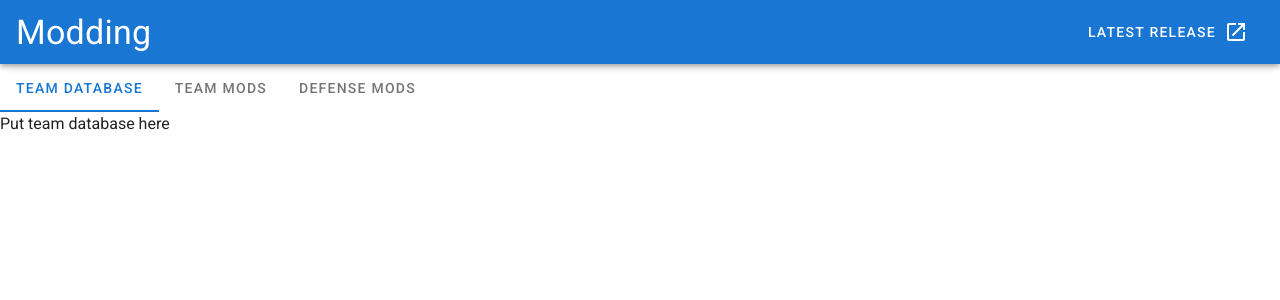
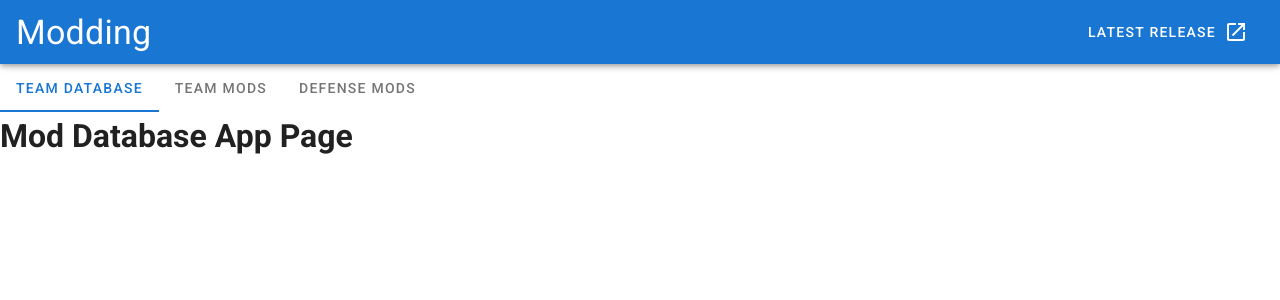
Before and after one commit to Loreck-SWGOH/Squads, a Vue app in the folder frontend/: page / in a window 1280 px wide. Shown: the top 300 px of the page. Built offline with nearby package versions, Linux system fonts and the light colour scheme.

Commit message:
Add Vue files for each tab.

```diff
--- /dev/null
+++ b/frontend/src/components/DefModApp.vue
@@ -0,0 +1,9 @@
+<template>
+    <h1> Defense Modding App Page </h1>
+</template>
+
+<script>
+export default {
+
+}
+</script>
--- /dev/null
+++ b/frontend/src/components/ModDBApp.vue
@@ -0,0 +1,9 @@
+<template>
+    <h1> Mod Database App Page </h1>
+</template>
+
+<script>
+export default {
+
+}
+</script>
--- a/frontend/src/components/Navbar.vue
+++ b/frontend/src/components/Navbar.vue
@@ -1,19 +1,30 @@
 <template>
     <v-tabs>
         <v-tab ripple> Team Database </v-tab>
-        <v-tab-item> Put team database here </v-tab-item>
+        <v-tab-item> <ModDBApp /> </v-tab-item>
 
         <v-tab ripple> Team Mods </v-tab>
-        <v-tab-item> Put team mods application here </v-tab-item>
+        <v-tab-item> <TeamModApp /> </v-tab-item>
 
         <v-tab ripple> Defense Mods </v-tab>
-        <v-tab-item> Put defense mods application here </v-tab-item>
+        <v-tab-item> <DefModApp /> </v-tab-item>
     </v-tabs>
 
 </template>
 
 <script>
+  import ModDBApp from '@/components/ModDBApp'
+  import TeamModApp from '@/components/TeamModApp'
+  import DefModApp from '@/components/DefModApp'
+
 export default {
+    name: 'Navbar',
+
+    components: {
+      ModDBApp,
+      TeamModApp,
+      DefModApp
+    },
 
 }
 </script>
--- /dev/null
+++ b/frontend/src/components/TeamModApp.vue
@@ -0,0 +1,9 @@
+<template>
+    <h1> Team Modding App Page </h1>
+</template>
+
+<script>
+export default {
+
+}
+</script>
```
